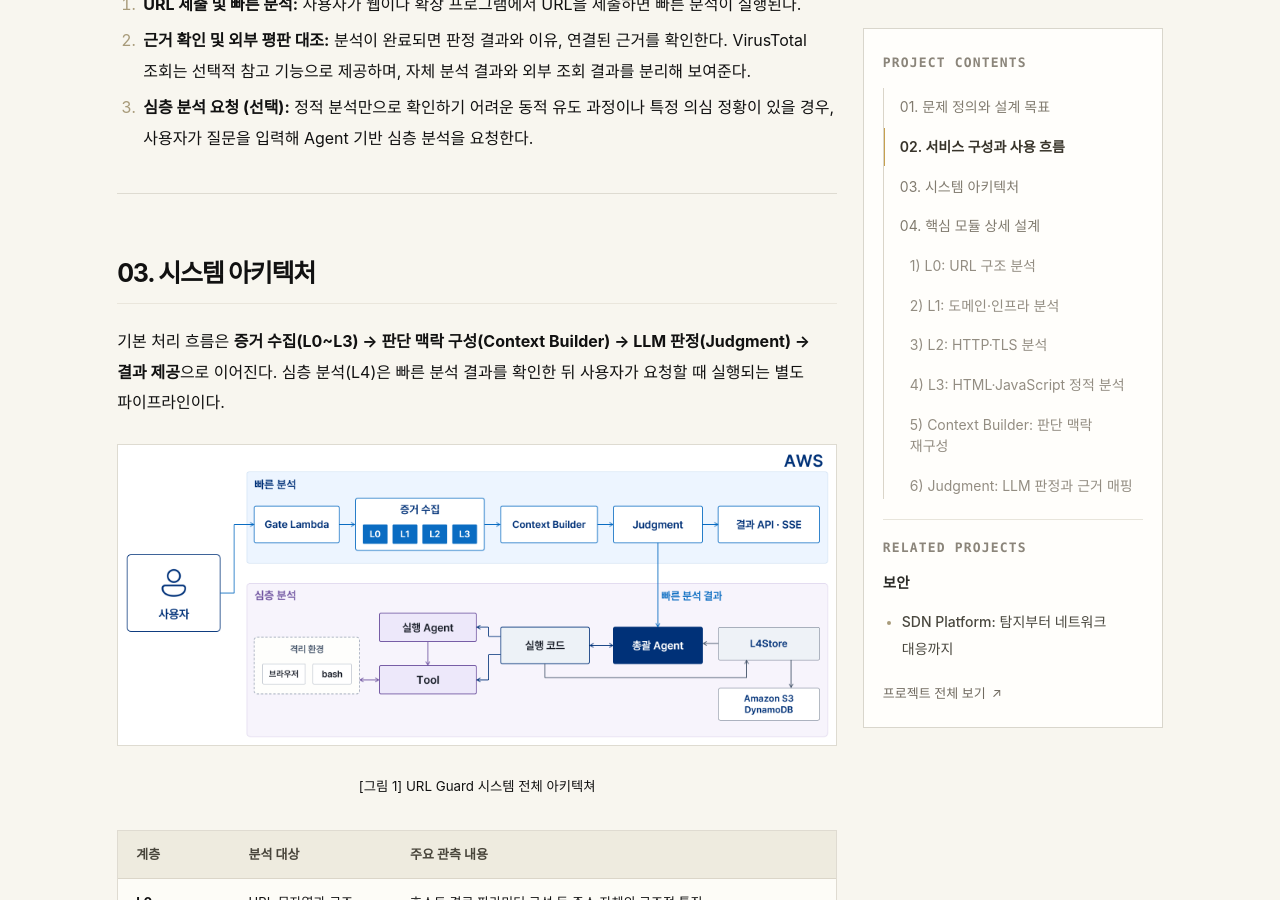
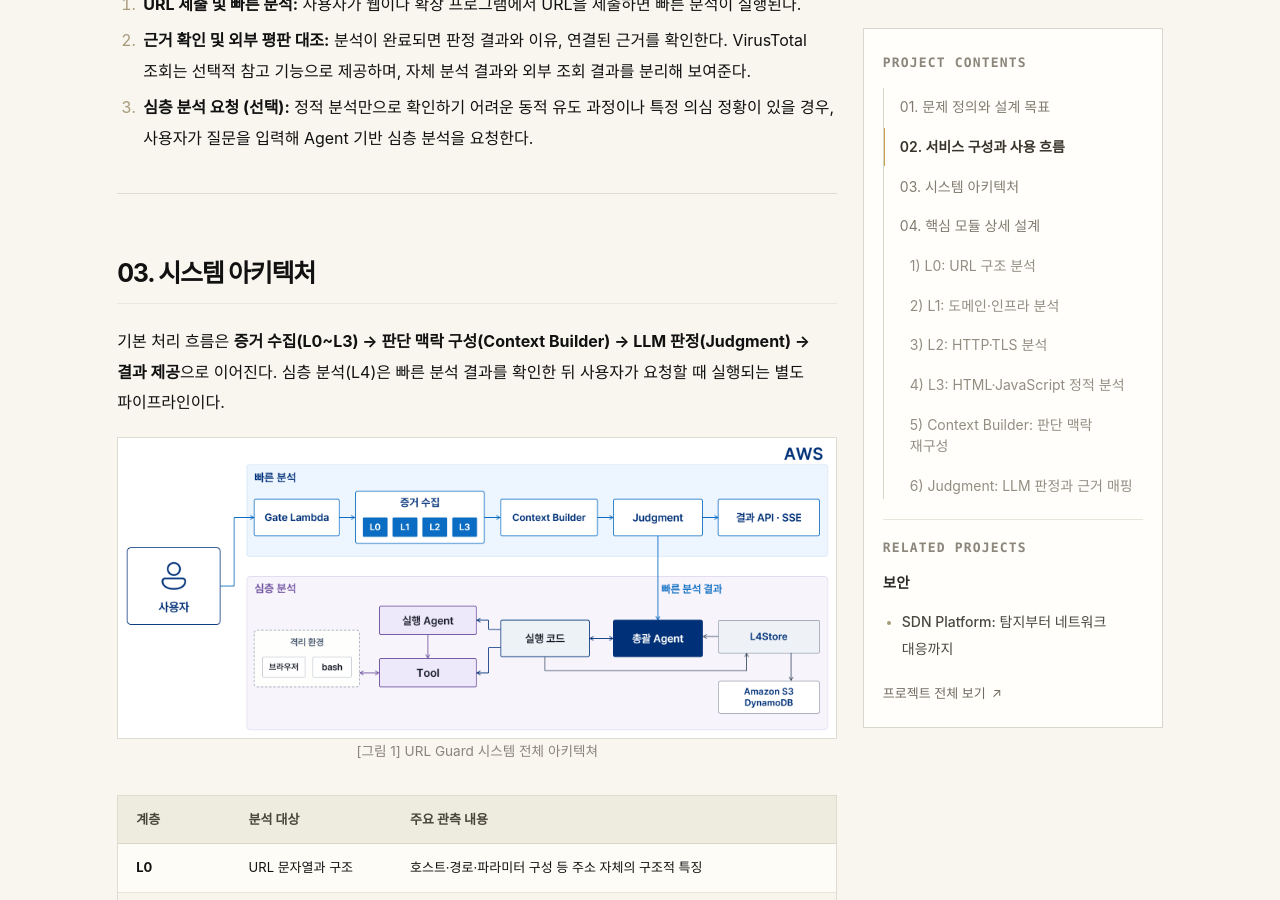
Before and after one commit to cprtmchzh/cprtmchzh.github.io, a Jekyll site: the page built from _projects/linkguard.md, in a window 1280 px wide and 900 px high, scrolled down 1976 px. Built offline with Jekyll 4.4.1, drawn with Linux system fonts in a browser that asks for light colours; some web fonts are replaced.

Commit message:
Update image syntax to use figure and figcaption

```diff
--- a/_projects/linkguard.md
+++ b/_projects/linkguard.md
@@ -56,10 +56,14 @@ LinkGuard는 URL 구조, 도메인·인프라, HTTP·TLS, HTML·JavaScript 정
 
 기본 처리 흐름은 **증거 수집(L0~L3) → 판단 맥락 구성(Context Builder) → LLM 판정(Judgment) → 결과 제공**으로 이어진다. 심층 분석(L4)은 빠른 분석 결과를 확인한 뒤 사용자가 요청할 때 실행되는 별도 파이프라인이다.
 
-![URLGuard 시스템 아키텍처]({{ '/assets/uploads/urlguard_architecture.png' | relative_url }})
-<p align="center">
-  <sub>[그림 1] URL Guard 시스템 전체 아키텍쳐</sub>
-</p>
+<figure style="margin: 0; text-align: center;">
+  <img src="{{ '/assets/uploads/urlguard_architecture.png' | relative_url }}"
+       alt="URLGuard 시스템 아키텍처"
+       style="display: block; margin: 0 auto;">
+  <figcaption style="margin-top: 0; font-size: 0.85em;">
+    [그림 1] URL Guard 시스템 전체 아키텍쳐
+  </figcaption>
+</figure>
 
 
 | 계층 | 분석 대상 | 주요 관측 내용 |
@@ -224,10 +228,14 @@ Context Builder가 구성한 문서를 바탕으로 LLM이 최종 판정, 요약
 
 ## 07. 실제 분석 사례
 
-![URLGuard 웹사이트 분석 결과]({{ '/assets/uploads/urlguard_result.png' | relative_url }})
-<p align="center">
-  <sub>[그림 2] URL Guard 웹사이트 분석 결과</sub>
-</p>
+<figure style="margin: 0; text-align: center;">
+  <img src="{{ '/assets/uploads/urlguard_result.png' | relative_url }}"
+       alt="URL Guard 웹사이트 분석 결과"
+       style="display: block; margin: 0 auto;">
+  <figcaption style="margin-top: 0; font-size: 0.85em;">
+    [그림 2] URL Guard 웹사이트 분석 결과
+  </figcaption>
+</figure>
 
 ### 사례 1: 인증정보 입력 폼의 외부 제출 구조 포착
 * **관측 대상:** 2026년 9월 11일 수집된 호주 통신사(Telstra) 사칭 의심 페이지 (`avd-wix.vercel.app`)
```
